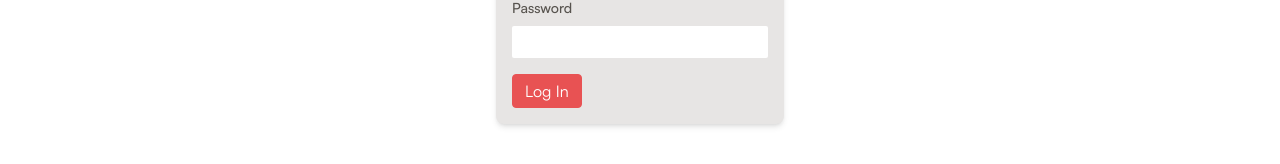
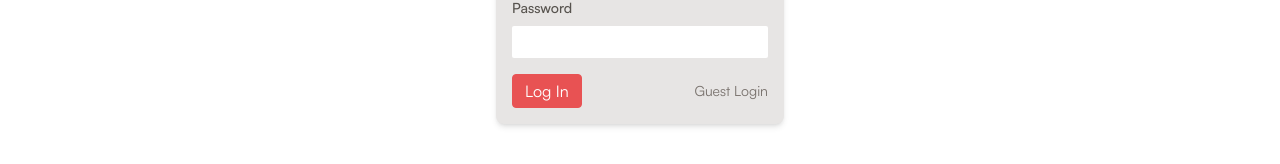
Before and after one commit to kyle-kettler/job-board, a React (Create React App) app in the folder client/: page /sign-in in a window 1280 px wide. Shown: the part 438-602 px from the top of the page. Built offline with nearby package versions, Linux system fonts and the light colour scheme.

Commit message:
added guest login

```diff
--- a/client/src/components/AuthForm.tsx
+++ b/client/src/components/AuthForm.tsx
@@ -47,6 +47,11 @@ export default function AuthForm({ action, onSignIn }: AuthFormProps) {
     }
   }
 
+  function handleGuestLogin() {
+    setUsernameInput('user');
+    setPasswordInput('password');
+  }
+
   const alternatePath = action === 'sign-up' ? '/sign-in' : '/sign-up';
   const alternateText = action === 'sign-up' ? 'Log In' : 'Sign Up';
   const currentText = action === 'sign-in' ? 'Log In' : 'Sign Up';
@@ -90,7 +95,15 @@ export default function AuthForm({ action, onSignIn }: AuthFormProps) {
             onChange={(e) => setPasswordInput(e.target.value)}
           />
         </div>
-        <Button type="submit" buttonStyle="primary" text={buttonText} />
+        <div className="flex justify-between w-full">
+          <Button type="submit" buttonStyle="primary" text={buttonText} />
+          <button
+            onClick={handleGuestLogin}
+            type="submit"
+            className="text-sm text-stone-500 hover:text-stone-700 transition-colors">
+            Guest Login
+          </button>
+        </div>
         <>
           {error && (
             <div style={{ color: 'red' }}>
```
Also changed, not shown: 1 other file (tests, documents, lock files or other folders).
